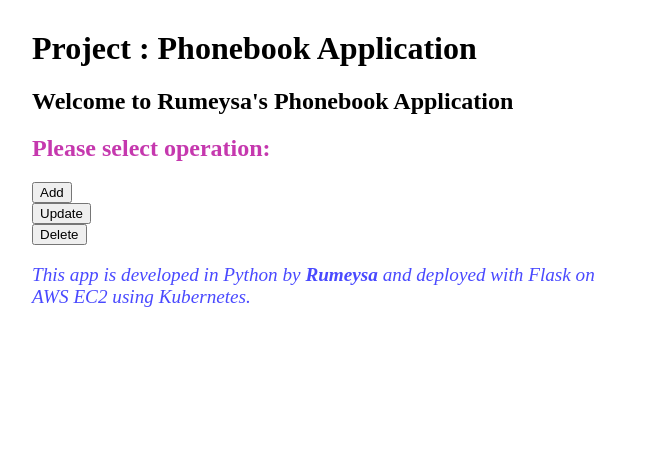
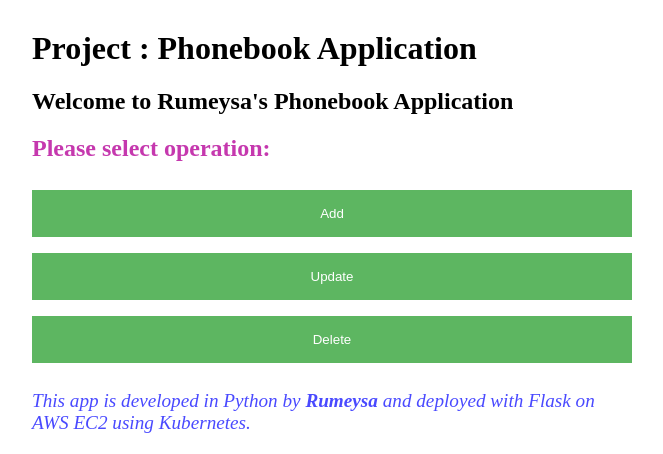
Before and after one commit to varunmeda3/Deploying-MS-Architecture-with-Kubernetes, a Flask app: page / in a window 1280 px wide. Shown: the part 420-874 px from the top of the page, without its empty margins (308-971 px from the left). Before the commit the page ends 727 px from the top, so only its background shows below. Run offline with Flask 3, Linux system fonts and the light colour scheme.

Commit message:
index.html

```diff
--- a/image_for_web_server/templates/index.html
+++ b/image_for_web_server/templates/index.html
@@ -32,6 +32,17 @@
       display: inline-block;
       border: none;
       background: #f1f1f1;
+    }
+  button {
+      box-sizing: border-box;
+      background-color: #4caf50;
+      color: white;
+      padding: 16px 20px;
+      margin: 8px 0;
+      border: none;
+      cursor: pointer;
+      width: 100%;
+      opacity: 0.9;
     }
 
     .warning {
```
